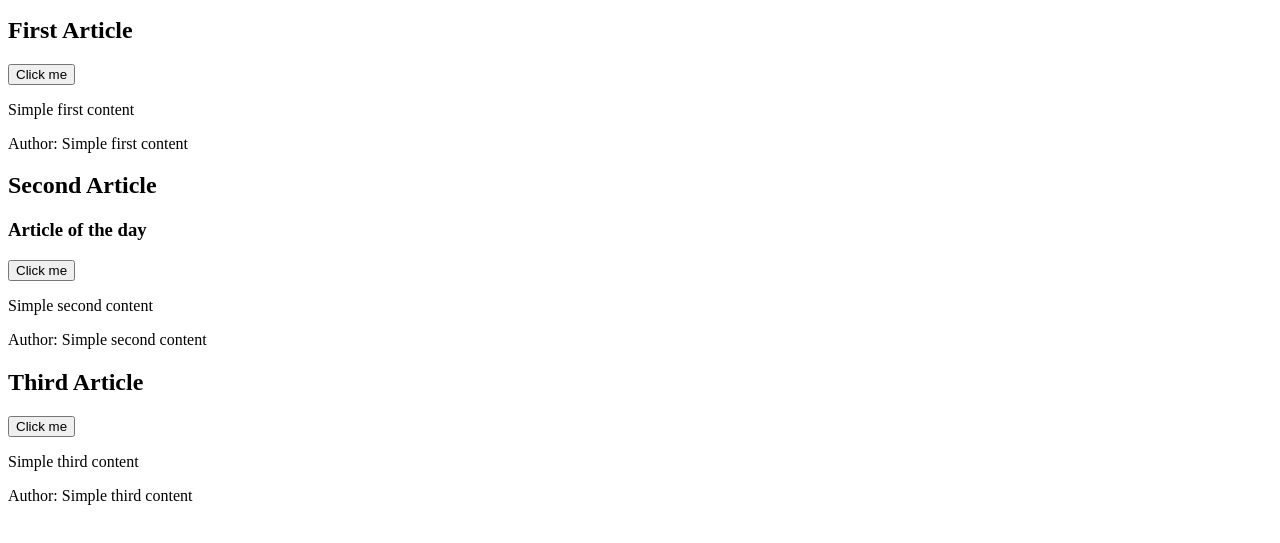
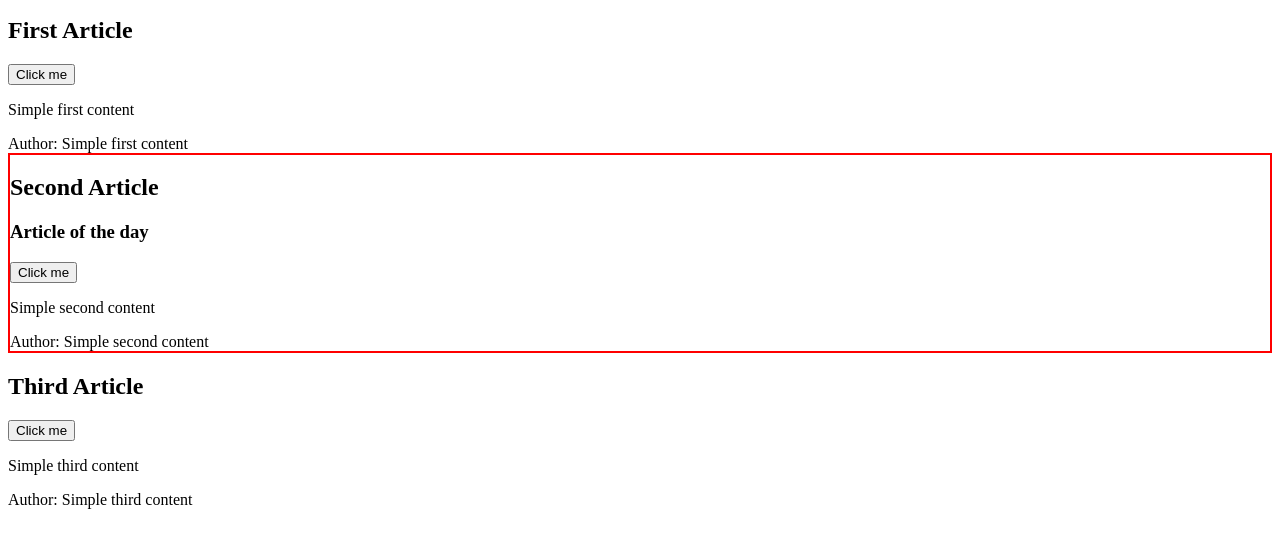
Before and after one commit to antoanparashkevov/lit-intro, a website with bundled scripts: page index.html in a window 1280 px wide. Shown: the part 211-754 px from the top of the page. Built offline with nearby package versions, Linux system fonts and the light colour scheme.

Commit message:
Add dynamic class with class-map directive from lit-html library

```diff
--- a/app.js
+++ b/app.js
@@ -1,4 +1,5 @@
 import {html, render} from 'https://unpkg.com/lit-html?module';
+import {classMap} from 'https://unpkg.com/lit-html/directives/class-map?module';
 import {data} from './data.js'
 
 const greetingTemplate = (name, counter) => html`
@@ -9,11 +10,13 @@ const timerTemplate = (time) => html`${time.hours}:${time.minutes}:${time.second
 
 const templateArticle = (article) =>
     html`
-        <article>
+        <article class="${classMap({
+            highlight: article.highlighted
+        })}">
             <h1>${article.title}</h1>
             ${article.highlighted ? html`<h3>Article of the day</h3>` : null}
             <div class="content">
-                <button @click='${()=>alert('Clicked')}'>Click me</button>
+                <button @click='${() => alert('Clicked')}'>Click me</button>
                 <p>${article.content}
                 </p>
             </div>
--- a/index.html
+++ b/index.html
@@ -4,6 +4,11 @@
     <meta charset="UTF-8">
     <title>Title</title>
     <script src="app.js" type="module"></script>
+    <style>
+        .highlight {
+            border:2px solid red;
+        }
+    </style>
 </head>
 <body>
 <h1>Simple Header</h1>
```
